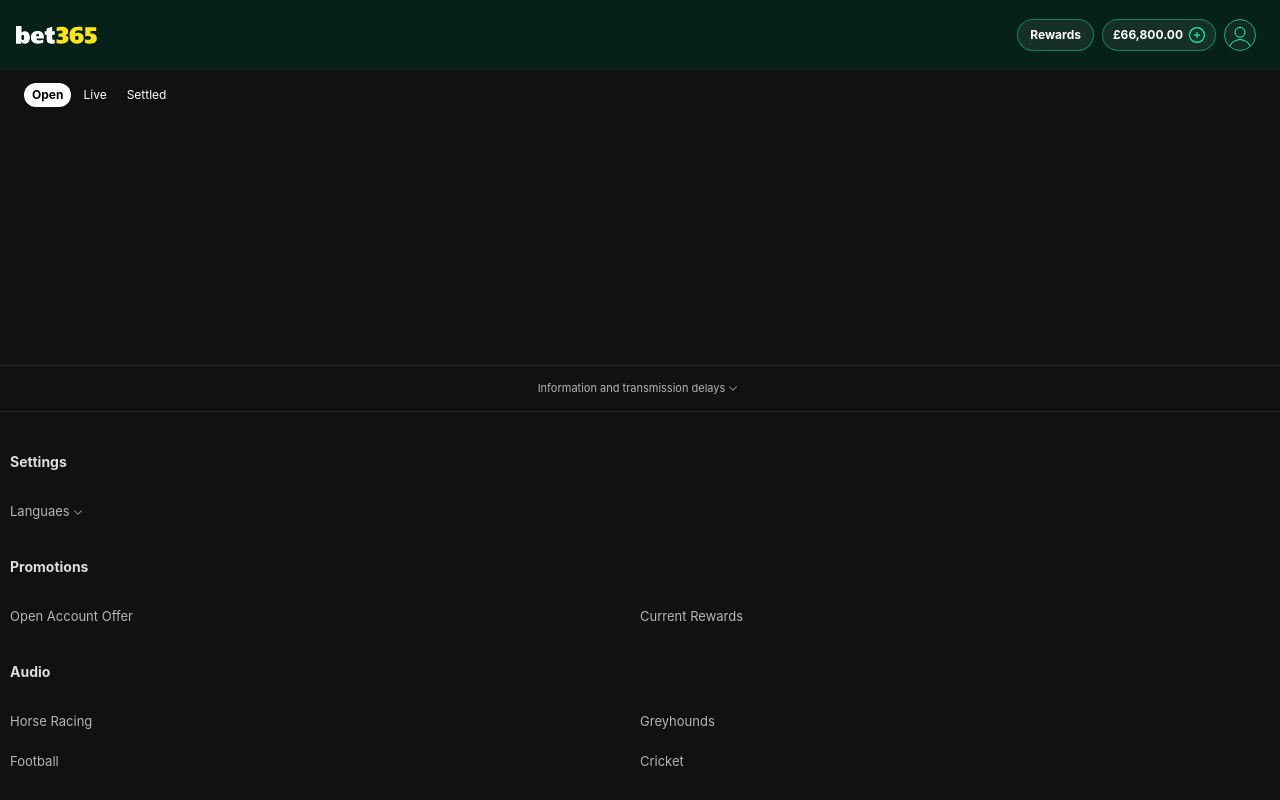
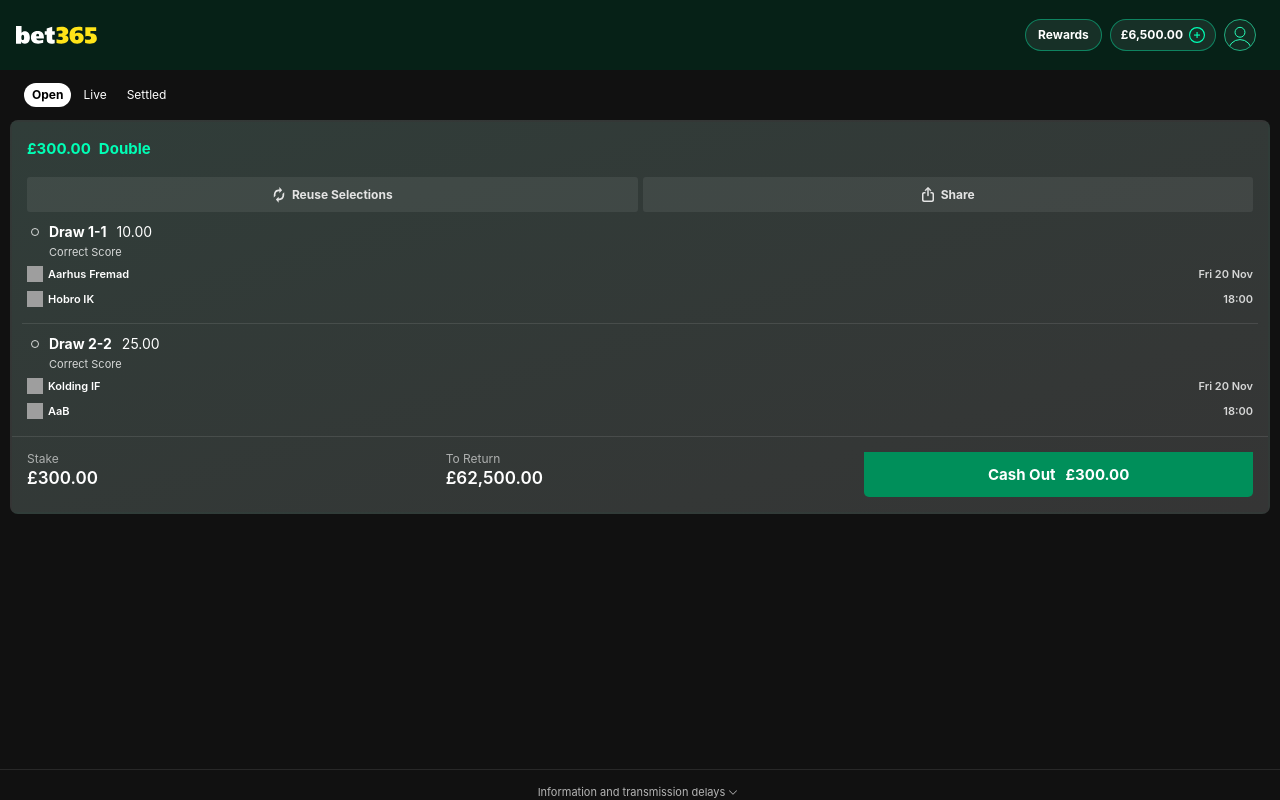
Before and after one commit to oceeboy/bet365, a Next.js app: page / in a window 1280 px wide. Shown: the top 800 px of the page. Built offline with nearby package versions, Linux system fonts and the light colour scheme; grey boxes are pictures that could not be loaded.

Commit message:
feat: update team data and adjust bet-1 stake and cashout values

```diff
--- a/constants/bet-data.ts
+++ b/constants/bet-data.ts
@@ -213,28 +213,52 @@ const chester = team(
   'https://content001.bet365.com/SoccerSilks/Soccer_Generic_Stripes_Blue_White_Front.svg',
 );
 
+const aarhus_fremad = team(
+  't1',
+  'Aarhus Fremad',
+  'https://content001.bet365.com/SoccerSilks/Aarhus_Fremad_Home_Front_2627.svg',
+);
+
+const hobro_ik = team(
+  't2',
+  'Hobro IK',
+  'https://content001.bet365.com/SoccerSilks/Soccer_Generic_Solid_Yellow_Front.svg',
+);
+
+const kolding_if = team(
+  't3',
+  'Kolding IF',
+  'https://content001.bet365.com/SoccerSilks/Kolding_Home_Front_2627.svg',
+);
+
+const aab_team = team(
+  't4',
+  'AaB',
+  'https://content001.bet365.com/SoccerSilks/AaB_Home_Front_2627.svg',
+);
+
 export const bet_data: BetData[] = [
   // 1. every leg pending, match not started -> PENDING
   {
     id: 'bet-1',
     type: 'double',
-    stake: 250,
+    stake: 300,
     returns: 62500,
-    status: 'won',
+    status: 'pending',
     selections: [
       selection(
         's1',
-        'Chorley 2-1',
+        'Draw 1-1',
         10,
-        'won',
-        fixture('f1', bedford_town, chorley, 'Tue 17 Nov', '19:45', 'finished', [1, 2]),
+        'pending',
+        fixture('f1', aarhus_fremad, hobro_ik, 'Fri 20 Nov', '18:00', 'pending', [1, 2]),
       ),
       selection(
         's2',
-        'Chester 5-0',
+        'Draw 2-2',
         25,
-        'won',
-        fixture('f2', spennymoor_town, chester, 'Tue 17 Nov', '19:45', 'finished', [0, 5]),
+        'pending',
+        fixture('f2', kolding_if, aab_team, 'Fri 20 Nov', '18:00', 'pending', [0, 5]),
       ),
     ],
   },
@@ -417,7 +441,7 @@ export const bet_data: BetData[] = [
 
 // live cash-out offers keyed by bet id (comes from your odds/cashout service, not BetData)
 export const cashout_offers: Record<string, number> = {
-  'bet-1': 250.0,
+  'bet-1': 300.0,
   'bet-2': 41.5,
   'bet-7': 18.2,
 };
--- a/constants/profile-data.ts
+++ b/constants/profile-data.ts
@@ -1,6 +1,6 @@
 export const profile_data = {
   name: 'Waddypicks7878',
-  balance: 4300 + 62500,
-  withdrawable: 4300 + 62500,
+  balance: 6500,
+  withdrawable: 6500,
   betCredits: 0,
 };
```
